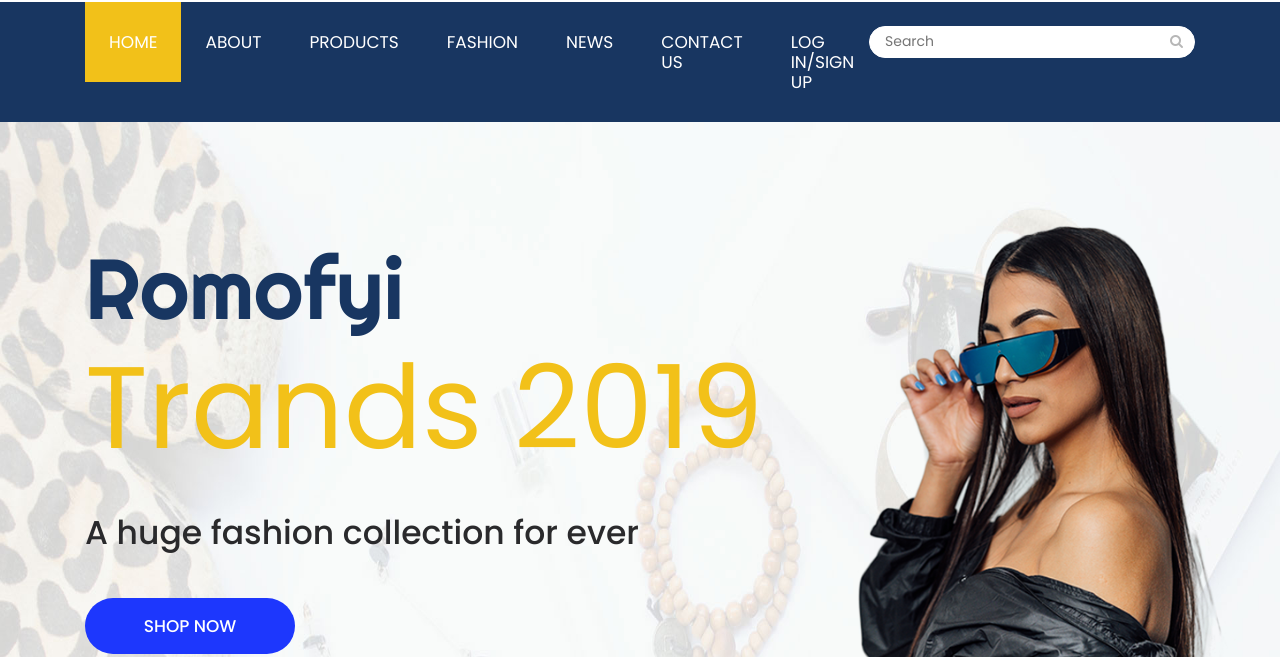
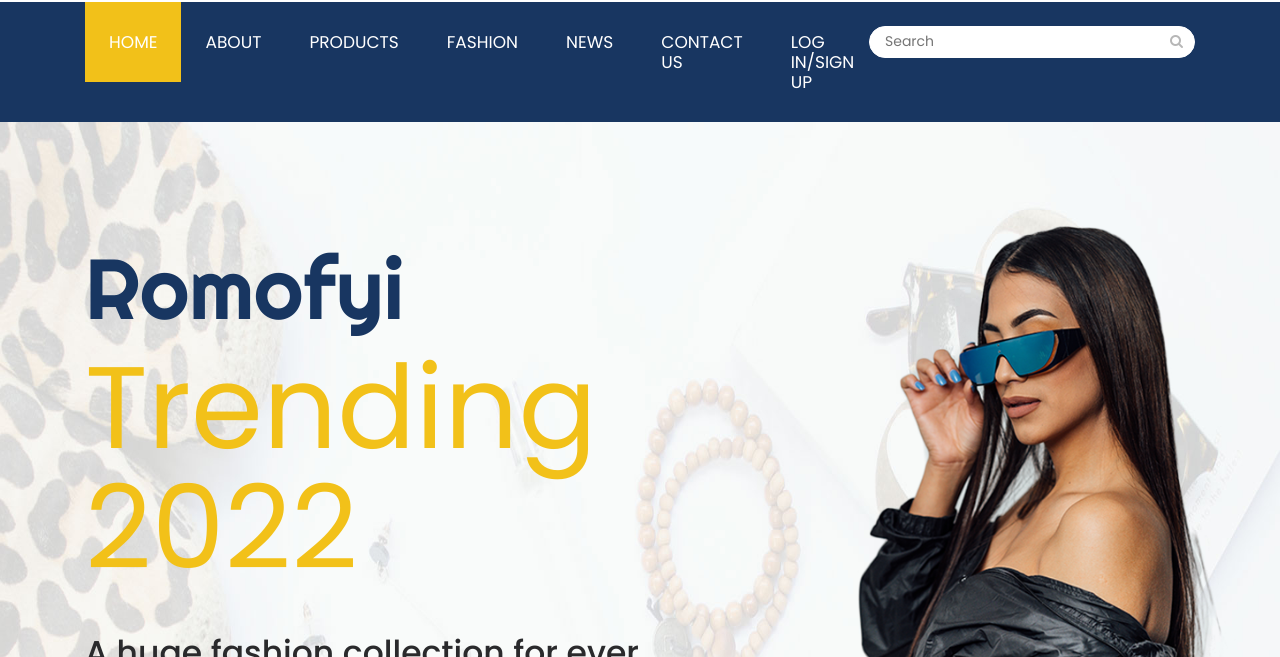
Before and after one commit to Soumyadip77777/index2, a plain HTML site: page index.html in a window 1280 px wide. Shown: the part 143-800 px from the top of the page. Drawn offline with nearby package versions, Linux system fonts and the light colour scheme; files whose address does not match are found by name.

Commit message:
Update index.html

```diff
--- a/index.html
+++ b/index.html
@@ -8,7 +8,7 @@
       <meta name="viewport" content="width=device-width, initial-scale=1">
       <meta name="viewport" content="initial-scale=1, maximum-scale=1">
       <!-- site metas -->
-      <title>romofyi</title>
+      <title>Shopping</title>
       <meta name="keywords" content="">
       <meta name="description" content="">
       <meta name="author" content="">
@@ -155,7 +155,7 @@
             <div class="row">
                <div class="col-md-8">
                   <div class="text-bg">
-                     <h1> <span class="blodark"> Romofyi </span> <br>Trands 2019</h1>
+                     <h1> <span class="blodark"> Romofyi </span> <br>Trending 2022</h1>
                      <p>A huge fashion collection for ever </p>
                      <a class="read_more" href="./LoginCard.html">Shop now</a>
                   </div>
```
